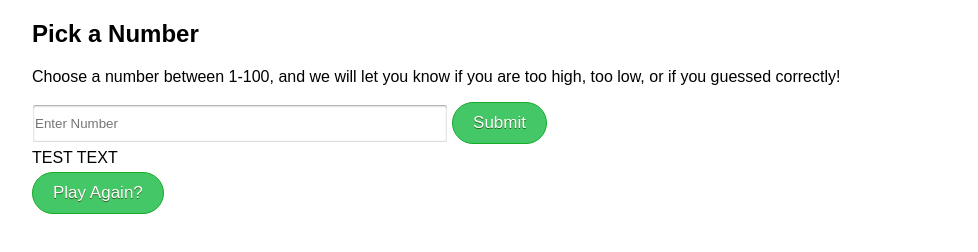
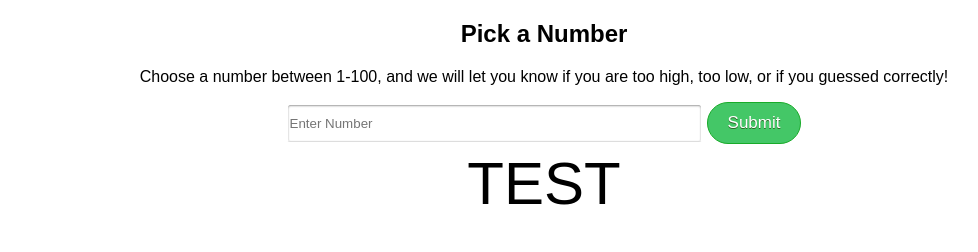
Before and after one commit to caspeter/11-16_warmup, a plain HTML site: page index.html in a window 1280 px wide. Shown: the whole page, without its empty margins (96-1074 px from the left). Drawn offline with Linux system fonts and the light colour scheme.

Commit message:
center all text and forms

```diff
--- a/index.html
+++ b/index.html
@@ -5,19 +5,20 @@
   <meta name="viewport" content="width=device-width, initial-scale=1.0">
   <meta http-equiv="X-UA-Compatible" content="ie=edge">
   <link rel="stylesheet" href="style.css" media="screen" type="text/css">
+  <script src="app.js" charset="utf-8"></script>
   <title>Pick A Number</title>
 </head>
 <body class="container">
-    <h2>Pick a Number</h2>
-    <p>
+    <h2 class="center">Pick a Number</h2>
+    <p class="center">
       Choose a number between 1-100, and we will let you know if you are too high, too low, or if you guessed correctly!
     </p>
-    <section>
+    <section class="center">
       <input type="text" name="number" id="input" placeholder="Enter Number">
       <button type="button" name="submit" id="submit" class="myButton">Submit</button>
     </section>
     <section id="feedback">
-      TEST TEXT
+      TEST
     </section>
     <section id="restart">
       <button type="button" name="restart" class="myButton">Play Again?</button>
--- a/style.css
+++ b/style.css
@@ -41,10 +41,16 @@ input {
 	top:1px;
 }
 
+.center{
+  text-align: center;
+}
+
 #feedback{
   margin: 5px 0;
+  font-size: 60px;
+  text-align: center;
 }
 
-/*#restart{
+#restart{
   visibility: hidden;
-}*/
+}
```
